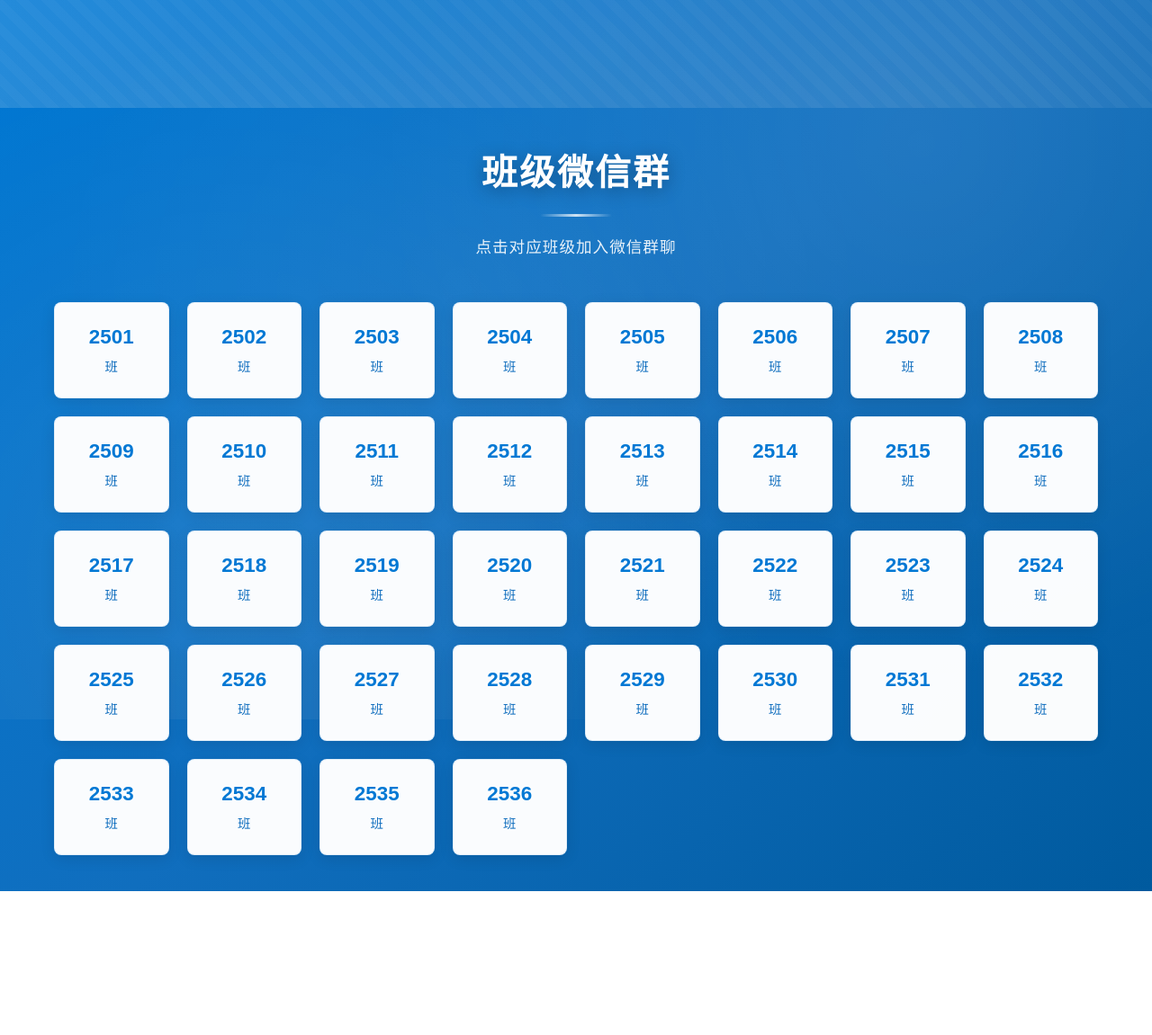
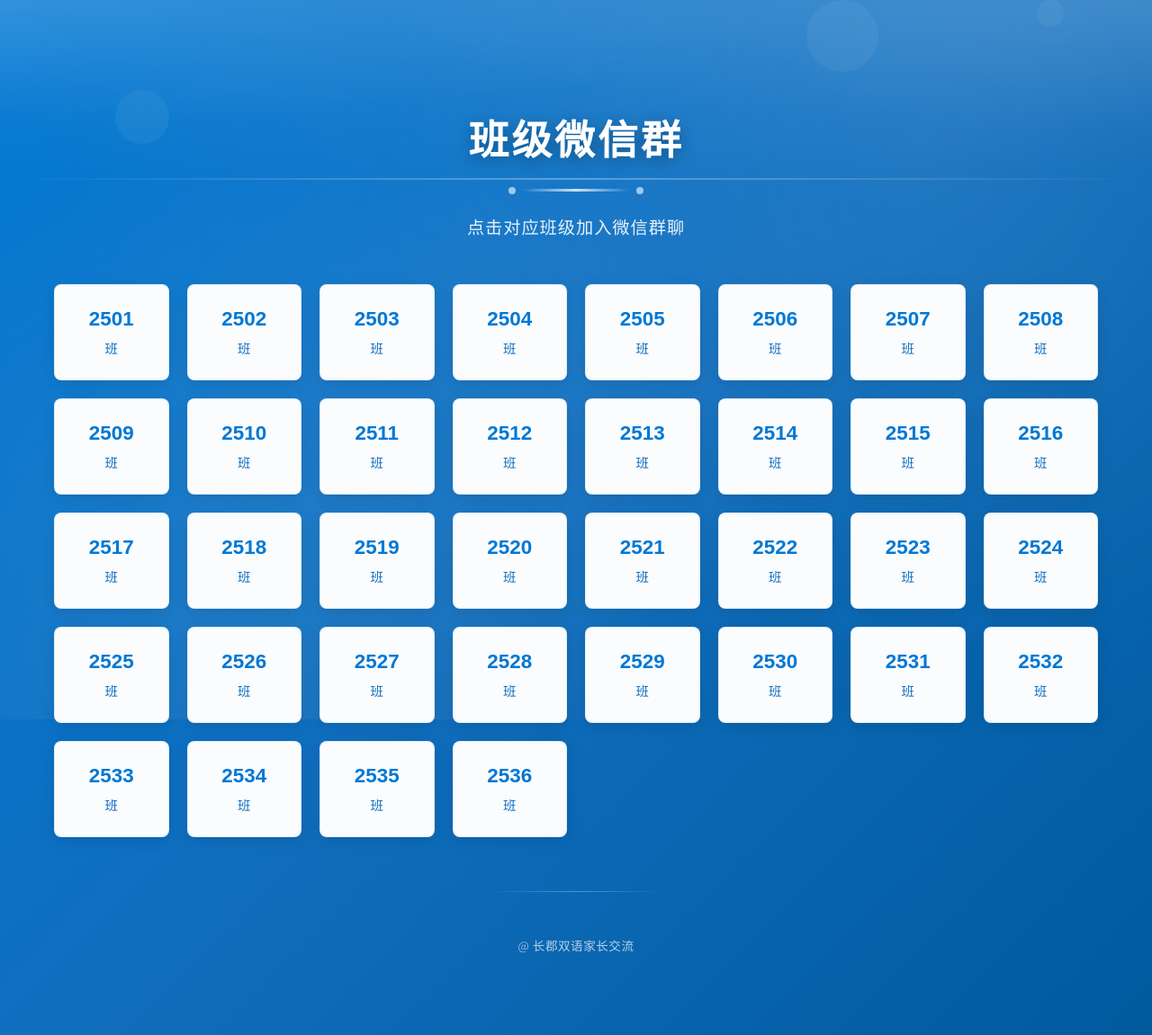
Before and after one commit to nightmei3256-rgb/nightmei3256, a plain HTML site: page index.html in a window 1280 px wide. Shown: the whole page at 90% size. Before the commit the page ends 991 px from the top, so only its background shows below. Drawn offline with Linux system fonts and the light colour scheme.

Commit message:
Update index.html

```diff
--- a/index.html
+++ b/index.html
@@ -40,35 +40,95 @@
             z-index: 1;
         }
 
-        /* 顶部装饰条 */
-        .header-decoration {
+        /* 顶部装饰区域 */
+        .top-decoration {
             position: relative;
-            height: 120px;
-            background: linear-gradient(45deg, rgba(255,255,255,0.15), rgba(255,255,255,0.05));
+            height: 200px;
+            background: linear-gradient(180deg, rgba(255,255,255,0.1) 0%, rgba(255,255,255,0.05) 50%, transparent 100%);
             overflow: hidden;
             z-index: 2;
         }
 
-        .header-decoration::before {
+        .top-decoration::before {
             content: '';
             position: absolute;
-            top: -50%;
-            left: -50%;
-            width: 200%;
-            height: 200%;
-            background: repeating-linear-gradient(
-                45deg,
-                transparent,
-                transparent 10px,
-                rgba(255,255,255,0.03) 10px,
-                rgba(255,255,255,0.03) 20px
-            );
-            animation: float 20s linear infinite;
+            top: 0;
+            left: 0;
+            width: 100%;
+            height: 100%;
+            background:
+                radial-gradient(ellipse at top left, rgba(255,255,255,0.1) 0%, transparent 50%),
+                radial-gradient(ellipse at top right, rgba(255,255,255,0.08) 0%, transparent 50%);
         }
 
-        @keyframes float {
-            0% { transform: translateX(-50px); }
-            100% { transform: translateX(50px); }
+        .top-decoration::after {
+            content: '';
+            position: absolute;
+            bottom: 0;
+            left: 0;
+            width: 100%;
+            height: 2px;
+            background: linear-gradient(90deg, transparent, rgba(255,255,255,0.3), transparent);
+        }
+
+        /* 浮动元素 */
+        .floating-elements {
+            position: absolute;
+            width: 100%;
+            height: 100%;
+            overflow: hidden;
+        }
+
+        .floating-circle {
+            position: absolute;
+            border-radius: 50%;
+            background: rgba(255, 255, 255, 0.05);
+            animation: float-up 15s linear infinite;
+        }
+
+        .floating-circle:nth-child(1) {
+            width: 60px;
+            height: 60px;
+            left: 10%;
+            animation-delay: 0s;
+        }
+
+        .floating-circle:nth-child(2) {
+            width: 40px;
+            height: 40px;
+            left: 20%;
+            animation-delay: 5s;
+        }
+
+        .floating-circle:nth-child(3) {
+            width: 80px;
+            height: 80px;
+            left: 70%;
+            animation-delay: 10s;
+        }
+
+        .floating-circle:nth-child(4) {
+            width: 30px;
+            height: 30px;
+            left: 90%;
+            animation-delay: 7s;
+        }
+
+        @keyframes float-up {
+            0% {
+                transform: translateY(200px) rotate(0deg);
+                opacity: 0;
+            }
+            10% {
+                opacity: 1;
+            }
+            90% {
+                opacity: 1;
+            }
+            100% {
+                transform: translateY(-100px) rotate(360deg);
+                opacity: 0;
+            }
         }
 
         /* 容器 */
@@ -76,7 +136,7 @@
             position: relative;
             max-width: 1200px;
             margin: 0 auto;
-            padding: 40px 20px;
+            padding: 0 20px 60px;
             z-index: 2;
         }
 
@@ -84,31 +144,54 @@
         .title-section {
             text-align: center;
             margin-bottom: 50px;
+            margin-top: -80px;
         }
 
         .main-title {
-            font-size: 2.5rem;
+            font-size: 2.8rem;
             font-weight: 700;
             color: #fff;
             text-shadow: 0 4px 20px rgba(0,0,0,0.3);
-            margin-bottom: 10px;
-            letter-spacing: 2px;
+            margin-bottom: 15px;
+            letter-spacing: 3px;
         }
 
         .subtitle {
-            font-size: 1.1rem;
+            font-size: 1.2rem;
             color: rgba(255,255,255,0.9);
             font-weight: 300;
             letter-spacing: 1px;
+            margin-bottom: 10px;
         }
 
         /* 装饰线 */
         .divider {
-            width: 80px;
+            width: 120px;
             height: 3px;
             background: linear-gradient(90deg, transparent, rgba(255,255,255,0.8), transparent);
-            margin: 20px auto;
+            margin: 25px auto;
             border-radius: 2px;
+            position: relative;
+        }
+
+        .divider::before,
+        .divider::after {
+            content: '';
+            position: absolute;
+            top: 50%;
+            width: 8px;
+            height: 8px;
+            background: rgba(255,255,255,0.6);
+            border-radius: 50%;
+            transform: translateY(-50%);
+        }
+
+        .divider::before {
+            left: -15px;
+        }
+
+        .divider::after {
+            right: -15px;
         }
 
         /* 班级网格布局 */
@@ -174,6 +257,33 @@
             font-weight: 400;
             position: relative;
             z-index: 1;
+        }
+
+        /* 底部设计 */
+        .footer {
+            margin-top: 60px;
+            text-align: center;
+            padding: 30px 20px;
+            position: relative;
+        }
+
+        .footer::before {
+            content: '';
+            position: absolute;
+            top: 0;
+            left: 50%;
+            transform: translateX(-50%);
+            width: 200px;
+            height: 1px;
+            background: linear-gradient(90deg, transparent, rgba(255,255,255,0.3), transparent);
+        }
+
+        .footer-text {
+            color: rgba(255,255,255,0.7);
+            font-size: 0.85rem;
+            font-weight: 300;
+            letter-spacing: 0.5px;
+            margin-top: 20px;
         }
 
         /* 弹窗样式 - Edge蓝色主题 */
@@ -276,8 +386,21 @@
 
         /* 移动端优化 */
         @media (max-width: 768px) {
+            .top-decoration {
+                height: 150px;
+            }
+
+            .title-section {
+                margin-top: -50px;
+            }
+
             .main-title {
-                font-size: 2rem;
+                font-size: 2.2rem;
+                letter-spacing: 2px;
+            }
+
+            .subtitle {
+                font-size: 1rem;
             }
 
             .class-grid {
@@ -300,13 +423,13 @@
             }
 
             .container {
-                padding: 20px 15px;
+                padding: 0 15px 40px;
             }
         }
 
         @media (max-width: 480px) {
             .main-title {
-                font-size: 1.8rem;
+                font-size: 1.9rem;
             }
 
             .class-grid {
@@ -354,7 +477,15 @@
     </style>
 </head>
 <body>
-    <div class="header-decoration"></div>
+    <!-- 顶部装饰区域 -->
+    <div class="top-decoration">
+        <div class="floating-elements">
+            <div class="floating-circle"></div>
+            <div class="floating-circle"></div>
+            <div class="floating-circle"></div>
+            <div class="floating-circle"></div>
+        </div>
+    </div>
 
     <div class="container">
         <div class="title-section">
@@ -364,6 +495,11 @@
         </div>
 
         <div class="class-grid" id="classGrid"></div>
+
+        <!-- 底部 -->
+        <footer class="footer">
+            <div class="footer-text">@ 长郡双语家长交流</div>
+        </footer>
     </div>
 
     <!-- 弹窗 -->
```
